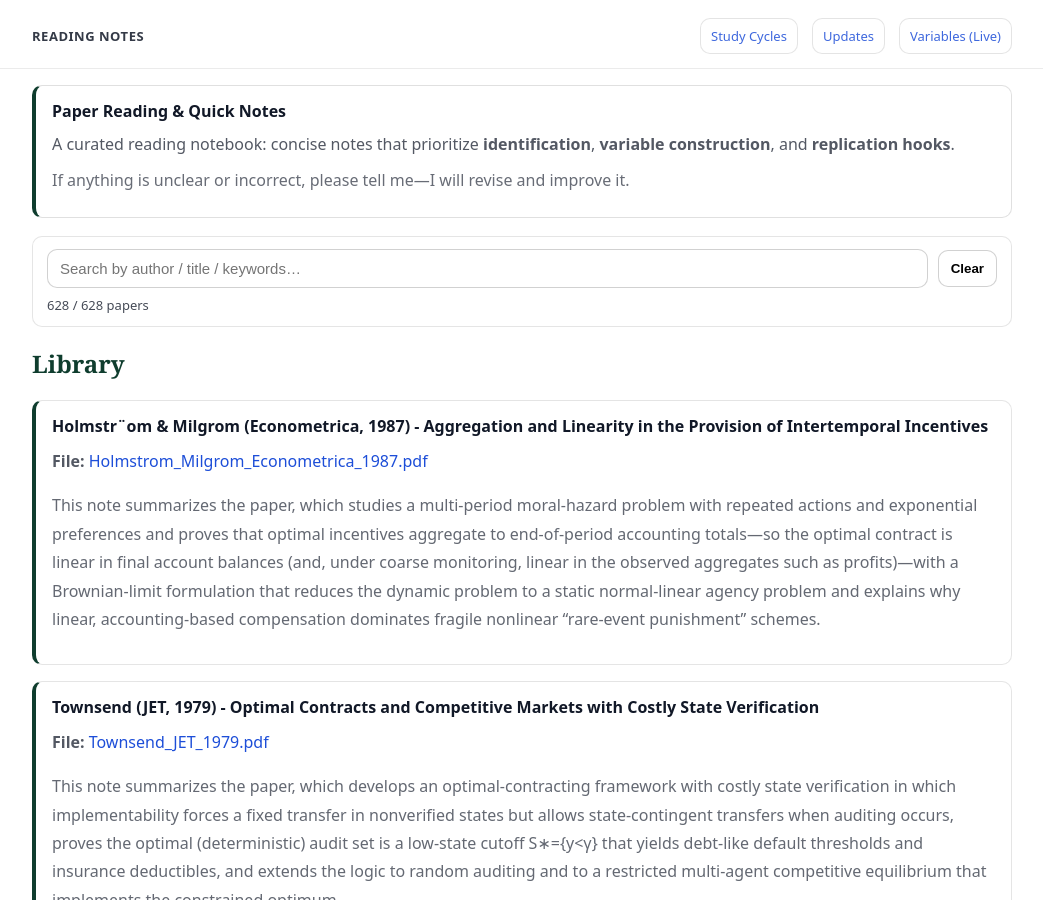
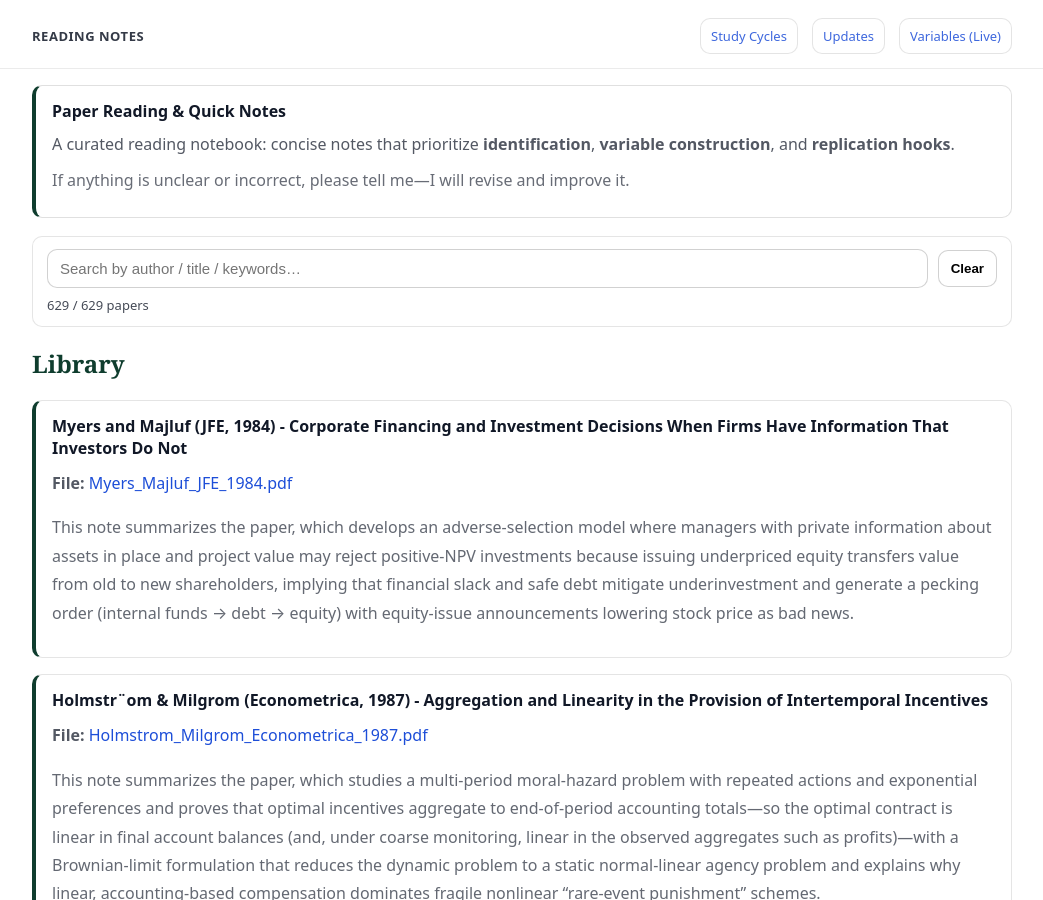
Before and after one commit to yaxinzn/study-archive, a Jekyll site: the page built from reading/index.md, in a window 1280 px wide and 900 px high. Shown: the whole window, without its empty margins (118-1161 px from the left). Built offline with Jekyll 4.4.1, drawn with Linux system fonts in a browser that asks for light colours.

Commit message:
Reading: add/update Myers_Majluf_JFE_1984.pdf

```diff
--- a/_data/reading.yml
+++ b/_data/reading.yml
@@ -1,3 +1,7 @@
+- title: "Myers and Majluf (JFE, 1984) - Corporate Financing and Investment Decisions When Firms Have Information That Investors Do Not"
+  file: "Myers_Majluf_JFE_1984.pdf"
+  desc: "This note summarizes the paper, which develops an adverse-selection model where managers with private information about assets in place and project value may reject positive-NPV investments because issuing underpriced equity transfers value from old to new shareholders, implying that financial slack and safe debt mitigate underinvestment and generate a pecking order (internal funds → debt → equity) with equity-issue announcements lowering stock price as bad news."
+
 - title: "Holmstr¨om & Milgrom (Econometrica, 1987) - Aggregation and Linearity in the Provision of Intertemporal Incentives"
   file: "Holmstrom_Milgrom_Econometrica_1987.pdf"
   desc: "This note summarizes the paper, which studies a multi-period moral-hazard problem with repeated actions and exponential preferences and proves that optimal incentives aggregate to end-of-period accounting totals—so the optimal contract is linear in final account balances (and, under coarse monitoring, linear in the observed aggregates such as profits)—with a Brownian-limit formulation that reduces the dynamic problem to a static normal-linear agency problem and explains why linear, accounting-based compensation dominates fragile nonlinear “rare-event punishment” schemes."
```
Also changed, not shown: 1 other file.
